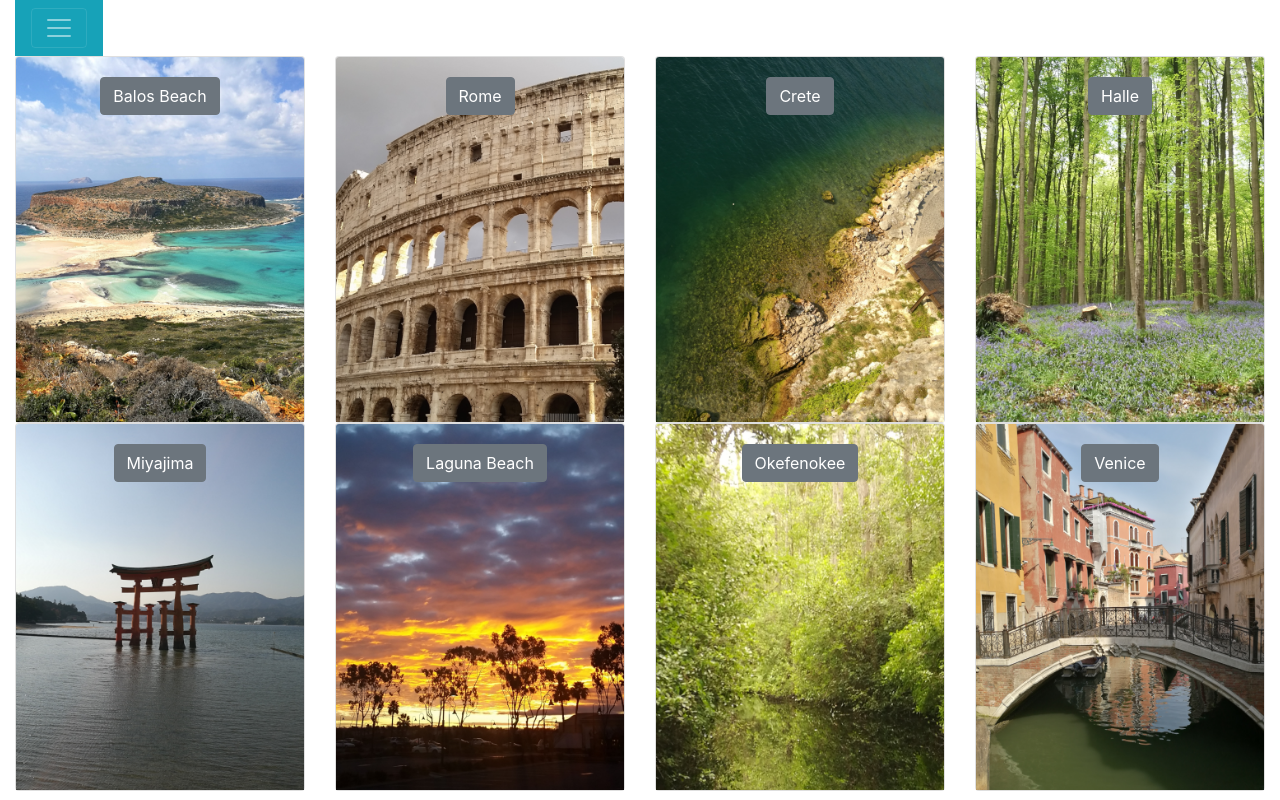
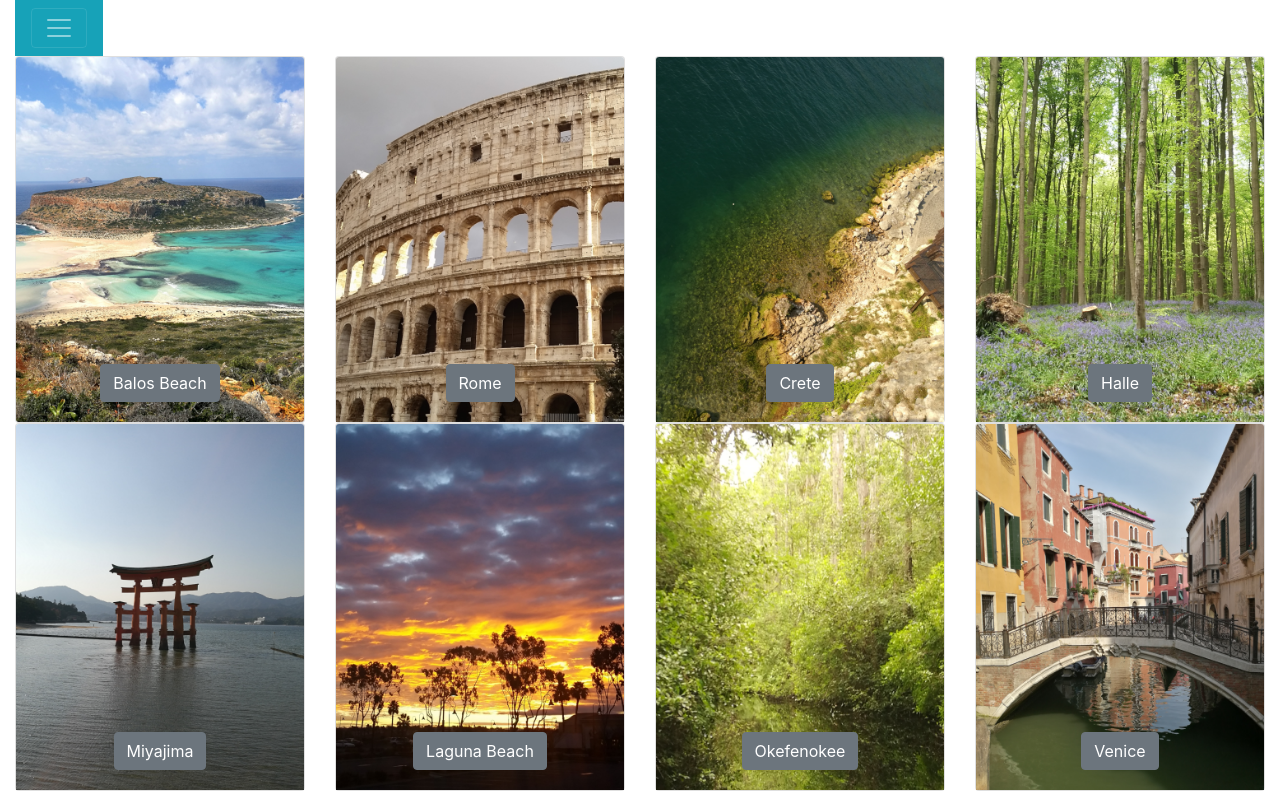
Before and after one commit to Lisonallie/Frameworking-FTW, a plain HTML site: page index.html in a window 1280 px wide. Drawn offline with nearby package versions, Linux system fonts and the light colour scheme.

Commit message:
figured out how to move my button to middle bottom

```diff
--- a/index.html
+++ b/index.html
@@ -69,37 +69,37 @@
         <div class="row">
             <div class="col-sm-3">
                 <div class="card text-center">
-                    <img class="card-img-top" src="balos.png" alt="Balos Beach">
-                    <div class="card-img-overlay">
+                    <img class="card-img" src="balos.png" alt="Balos Beach">
+                    <div class="justify-content-center card-img-overlay d-flex flex-item">
                         <a href="https://www.google.com/maps/place/B%C3%A1los/@35.5827201,23.5847886,16z/data=!3m1!4b1!4m5!3m4!1s0x149c5809c68e7ac7:0xe2cb9e4402502711!8m2!3d35.5792671!4d23.5887205"
-                            class="btn btn-secondary">Balos Beach</a>
+                            class="align-self-end btn btn-secondary">Balos Beach</a>
                     </div>
                 </div>
             </div>
             <div class="col-sm-3">
                 <div class="card text-center">
                     <img class="card-img-top" src="colosseum.png" alt="Rome">
-                    <div class="card-img-overlay">
+                    <div class="justify-content-center card-img-overlay d-flex flex-item">
                         <a href="https://www.google.com/maps/place/Colosseum/@41.8902142,12.4900369,17z/data=!3m1!4b1!4m5!3m4!1s0x132f61b6532013ad:0x28f1c82e908503c4!8m2!3d41.8902102!4d12.4922309"
-                            class="btn btn-secondary">Rome</a>
+                            class="align-self-end btn btn-secondary">Rome</a>
                     </div>
                 </div>
             </div>
             <div class="col-sm-3">
                 <div class="card text-center">
                     <img class="card-img-top" src="crete.png" alt="Crete">
-                    <div class="card-img-overlay">
+                    <div class="justify-content-center card-img-overlay d-flex flex-item">
                         <a href="https://www.google.com/maps/place/Iraklion,+Griekenland/@35.3220814,25.0999653,13z/data=!3m1!4b1!4m5!3m4!1s0x149a586bd068e13f:0x400bd2ce2b9b6f0!8m2!3d35.3387352!4d25.1442126"
-                            class="btn btn-secondary">Crete</a>
+                            class="align-self-end btn btn-secondary">Crete</a>
                     </div>
                 </div>
             </div>
             <div class="col-sm-3">
                 <div class="card text-center">
                     <img class="card-img-top" src="halle.png" alt="Belgium">
-                    <div class="card-img-overlay">
+                    <div class="justify-content-center card-img-overlay d-flex flex-item">
                         <a href="https://www.google.com/maps/place/Hallerbos/@50.6995921,4.2679876,17z/data=!3m1!4b1!4m5!3m4!1s0x47c3c9442c932c13:0x716f75cafb68cdad!8m2!3d50.6995887!4d4.2701816"
-                            class="btn btn-secondary">Halle</a>
+                            class="align-self-end btn btn-secondary">Halle</a>
                     </div>
                 </div>
             </div>
@@ -108,36 +108,36 @@
             <div class="col-sm-3">
                 <div class="card text-center">
                     <img class="card-img-top" src="japan.png" alt="Japan">
-                    <div class="card-img-overlay">
+                    <div class="justify-content-center card-img-overlay d-flex flex-item">
                         <a href="https://www.google.com/maps/place/Miyajima/@34.2714537,132.2703172,13z/data=!3m1!4b1!4m5!3m4!1s0x355ab6cf888dc919:0xc91f62ebee004301!8m2!3d34.2732114!4d132.3052488"
-                            class="btn btn-secondary">Miyajima</a>
+                            class="align-self-end btn btn-secondary">Miyajima</a>
                     </div>
                 </div>
             </div>
             <div class="col-sm-3">
                 <div class="card text-center">
                     <img class="card-img-top" src="sunset.png" alt="California">
-                    <div class="card-img-overlay">
+                    <div class="justify-content-center card-img-overlay d-flex flex-item">
                         <a href="https://www.google.com/maps/place/Laguna+Beach,+Californi%C3%AB,+Verenigde+Staten/@33.547359,-117.8459012,12z/data=!3m1!4b1!4m5!3m4!1s0x80dce0c88f5b24c1:0xde7b435a879daf6!8m2!3d33.5427189!4d-117.7853568"
-                            class="btn btn-secondary">Laguna Beach</a>
+                            class="align-self-end btn btn-secondary">Laguna Beach</a>
                     </div>
                 </div>
             </div>
             <div class="col-sm-3">
                 <div class="card text-center">
                     <img class="card-img-top" src="swamp.png" alt="Georgia">
-                    <div class="card-img-overlay">
+                    <div class="justify-content-center card-img-overlay d-flex flex-item">
                         <a href="https://www.google.com/maps/place/Okefenokeemoeras/@30.6669105,-82.3419553,15z/data=!3m1!4b1!4m5!3m4!1s0x88ef789d20fa6f05:0x94975aa1c354ecd2!8m2!3d30.6668928!4d-82.3331791"
-                            class="btn btn-secondary">Okefenokee</a>
+                            class="align-self-end btn btn-secondary">Okefenokee</a>
                     </div>
                 </div>
             </div>
             <div class="col-sm-3">
                 <div class="card text-center">
                     <img class="card-img-top" src="venice.png" alt="Italy">
-                    <div class="card-img-overlay">
+                    <div class="justify-content-center card-img-overlay d-flex flex-item">
                         <a href="https://www.google.com/maps/place/Veneti%C3%AB,+Itali%C3%AB/@45.4046812,12.1008667,10z/data=!3m1!4b1!4m5!3m4!1s0x477eb1daf1d63d89:0x7ba3c6f0bd92102f!8m2!3d45.4408474!4d12.3155151"
-                            class="btn btn-secondary">Venice</a>
+                            class="align-self-end btn btn-secondary">Venice</a>
                     </div>
                 </div>
             </div>
```
